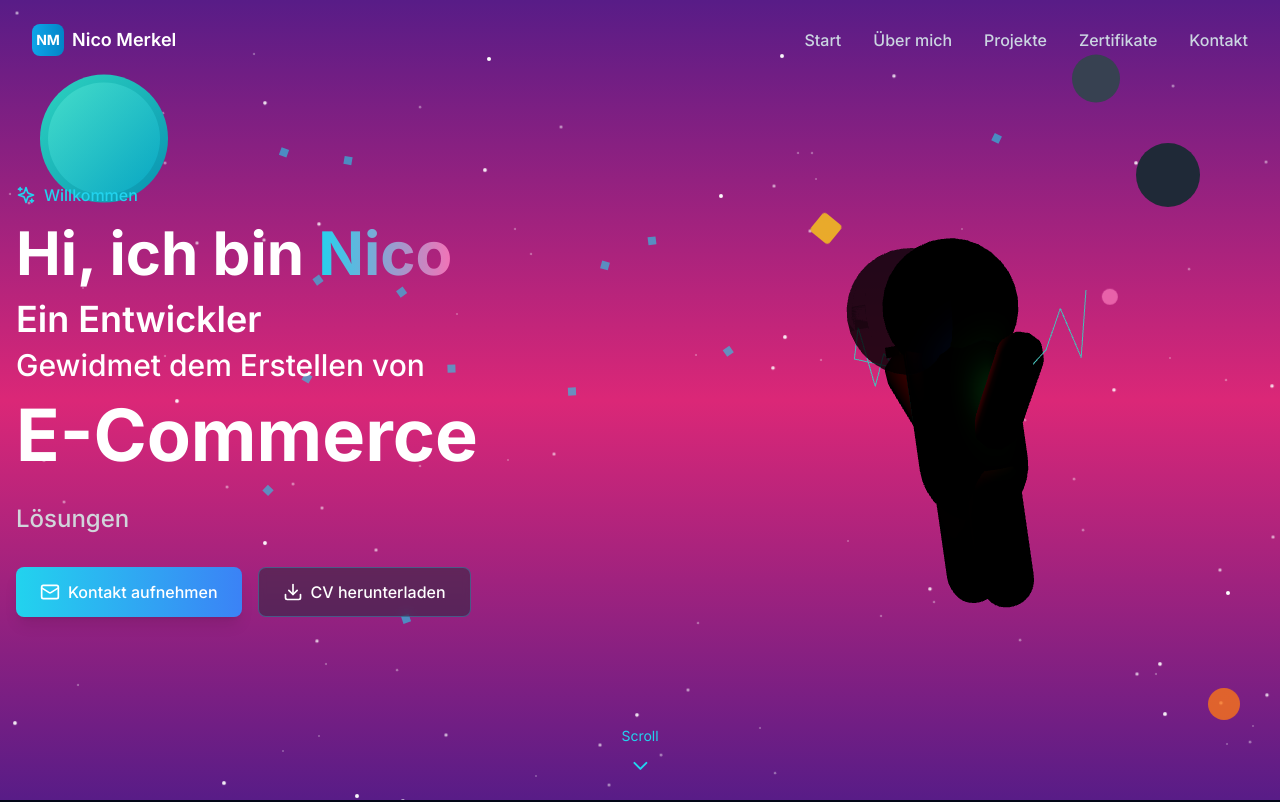
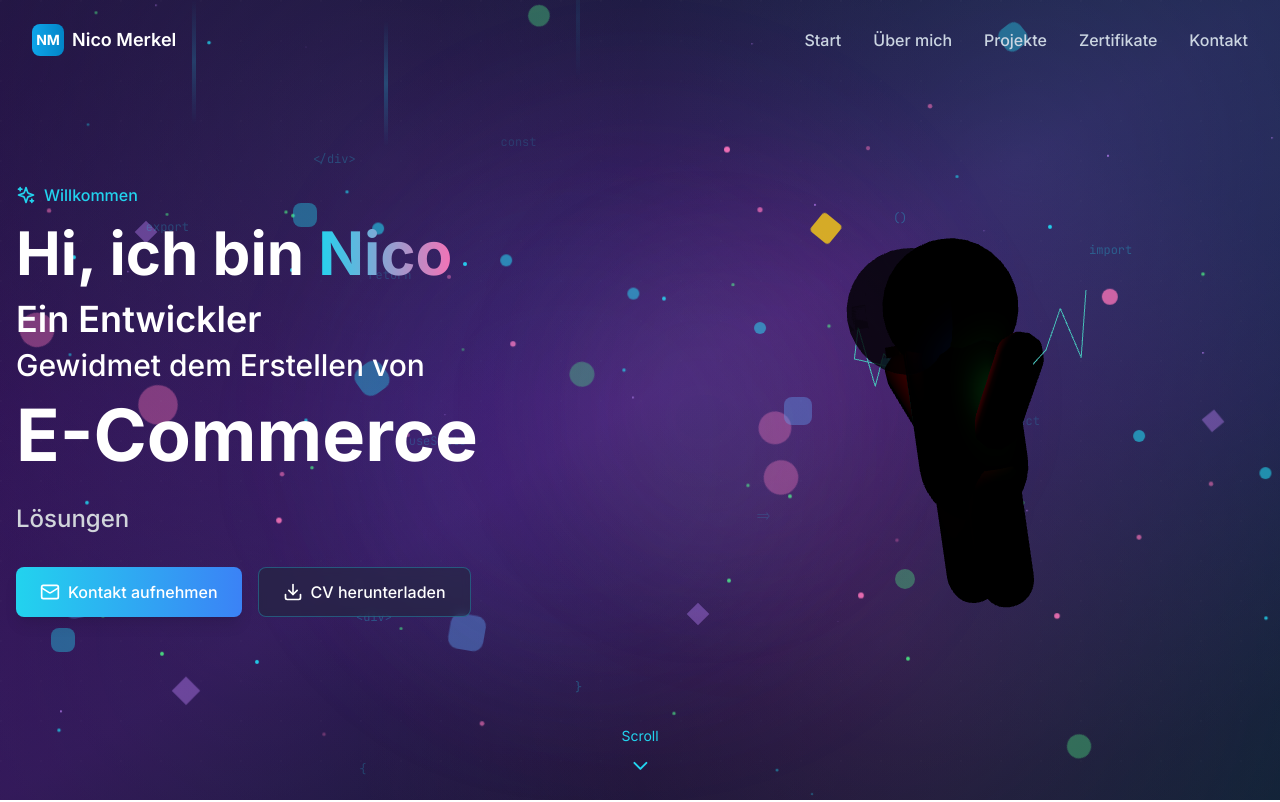
Before and after one commit to iTeLLiiX/Portfolio, a React (Vite) app: page / in a window 1280 px wide. Shown: the top 802 px of the page. Built offline with nearby package versions, Linux system fonts and the light colour scheme.

Commit message:
Enhanced 3D background with more dynamic elements and effects

```diff
--- a/src/App.jsx
+++ b/src/App.jsx
@@ -6,9 +6,9 @@ import About from './components/About'
 import Projects from './components/Projects'
 import Certificates from './components/Certificates'
 import Experience from './components/Experience'
-
 import Contact from './components/Contact'
 import Footer from './components/Footer'
+import ParallaxBackground from './components/parallaxBackground'
 
 function App() {
   const [isLoading, setIsLoading] = useState(true)
@@ -35,12 +35,14 @@ function App() {
   }
 
   return (
-    <div className="min-h-screen bg-dark-950">
+    <div className="min-h-screen relative">
+      <ParallaxBackground />
       <AnimatePresence>
         <motion.div
           initial={{ opacity: 0 }}
           animate={{ opacity: 1 }}
           transition={{ duration: 0.5 }}
+          className="relative z-10"
         >
           <Navbar />
 
@@ -50,7 +52,6 @@ function App() {
             <Projects />
             <Certificates />
             <Experience />
-
             <Contact />
           </main>
 
--- a/src/components/Hero.jsx
+++ b/src/components/Hero.jsx
@@ -16,113 +16,6 @@ const Hero = () => {
 
   return (
     <section id="home" className="relative min-h-screen flex items-center justify-center overflow-hidden">
-      {/* Animated Background with Planets and Stars */}
-      <div className="absolute inset-0">
-        {/* Gradient Sky */}
-        <div className="absolute inset-0 bg-gradient-to-b from-purple-900 via-orange-600 via-pink-600 to-purple-900"></div>
-
-        {/* Stars */}
-        <div className="absolute inset-0">
-          {[...Array(100)].map((_, i) => (
-            <motion.div
-              key={i}
-              className="absolute w-1 h-1 bg-white rounded-full"
-              style={{
-                left: `${Math.random() * 100}%`,
-                top: `${Math.random() * 100}%`,
-              }}
-              animate={{
-                opacity: [0.3, 1, 0.3],
-                scale: [0.5, 1, 0.5],
-              }}
-              transition={{
-                duration: 2 + Math.random() * 3,
-                repeat: Infinity,
-                delay: Math.random() * 2,
-              }}
-            />
-          ))}
-        </div>
-
-        {/* Large Planet (Left) */}
-        <motion.div
-          className="absolute left-10 top-20 w-32 h-32 bg-gradient-to-br from-teal-400 to-cyan-600 rounded-full"
-          animate={{
-            y: [0, -20, 0],
-          }}
-          transition={{
-            duration: 6,
-            repeat: Infinity,
-            ease: "easeInOut",
-          }}
-        >
-          <div className="absolute inset-2 bg-gradient-to-br from-teal-300 to-cyan-500 rounded-full opacity-50"></div>
-        </motion.div>
-
-        {/* Small Planets */}
-        <motion.div
-          className="absolute right-20 top-32 w-16 h-16 bg-gray-800 rounded-full"
-          animate={{
-            y: [0, 15, 0],
-          }}
-          transition={{
-            duration: 8,
-            repeat: Infinity,
-            ease: "easeInOut",
-            delay: 1,
-          }}
-        />
-        <motion.div
-          className="absolute right-40 top-16 w-12 h-12 bg-gray-700 rounded-full"
-          animate={{
-            y: [0, -10, 0],
-          }}
-          transition={{
-            duration: 7,
-            repeat: Infinity,
-            ease: "easeInOut",
-            delay: 2,
-          }}
-        />
-
-        {/* Floating Geometric Shards */}
-        {[...Array(15)].map((_, i) => (
-          <motion.div
-            key={i}
-            className="absolute w-2 h-2 bg-cyan-400 opacity-60"
-            style={{
-              left: `${20 + Math.random() * 60}%`,
-              top: `${20 + Math.random() * 60}%`,
-              transform: `rotate(${Math.random() * 45}deg)`,
-            }}
-            animate={{
-              y: [0, -30, 0],
-              x: [0, Math.random() * 20 - 10, 0],
-              rotate: [0, 180, 360],
-            }}
-            transition={{
-              duration: 4 + Math.random() * 3,
-              repeat: Infinity,
-              ease: "easeInOut",
-              delay: Math.random() * 2,
-            }}
-          />
-        ))}
-
-        {/* Floating Tools */}
-        <motion.div
-          className="absolute right-10 bottom-20 w-8 h-8 bg-orange-500 rounded-full opacity-80"
-          animate={{
-            y: [0, -15, 0],
-            rotate: [0, 360],
-          }}
-          transition={{
-            duration: 5,
-            repeat: Infinity,
-            ease: "easeInOut",
-          }}
-        />
-      </div>
 
       {/* Content */}
       <div className="relative z-10 container mx-auto px-4 grid lg:grid-cols-2 gap-12 items-center">
--- a/src/components/parallaxBackground.jsx
+++ b/src/components/parallaxBackground.jsx
@@ -1,68 +1,213 @@
-import { motion, useScroll, useSpring, useTransform } from "motion/react";
+import { useRef, useEffect } from 'react'
+import { motion } from 'framer-motion'
 
 const ParallaxBackground = () => {
-  const { scrollYProgress } = useScroll();
-  const x = useSpring(scrollYProgress, { damping: 50 });
-  const mountain3Y = useTransform(x, [0, 0.5], ["0%", "70%"]);
-  const planetsX = useTransform(x, [0, 0.5], ["0%", "-20%"]);
-  const mountain2Y = useTransform(x, [0, 0.5], ["0%", "30%"]);
-  const mountain1Y = useTransform(x, [0, 0.5], ["0%", "0%"]);
+  const containerRef = useRef(null)
+
+  useEffect(() => {
+    const handleMouseMove = (e) => {
+      if (!containerRef.current) return
+
+      const { clientX, clientY } = e
+      const { innerWidth, innerHeight } = window
+
+      const x = (clientX / innerWidth - 0.5) * 30
+      const y = (clientY / innerHeight - 0.5) * 30
+
+      containerRef.current.style.transform = `translate(${x}px, ${y}px)`
+    }
+
+    window.addEventListener('mousemove', handleMouseMove)
+    return () => window.removeEventListener('mousemove', handleMouseMove)
+  }, [])
 
   return (
-    <section className="absolute inset-0 bg-black/40">
-      <div className="relative h-screen overflow-y-hidden">
-        {/* Background Sky */}
-        <div
-          className="absolute inset-0 w-full h-screen -z-50"
+    <div className="fixed inset-0 overflow-hidden pointer-events-none z-0">
+      {/* Main Gradient Background */}
+      <div className="absolute inset-0 bg-gradient-to-br from-slate-950 via-purple-950 to-slate-950" />
+
+      {/* Secondary Gradient Layers */}
+      <div className="absolute inset-0 bg-gradient-to-t from-slate-900/50 via-transparent to-slate-900/50" />
+      <div className="absolute inset-0 bg-gradient-to-r from-purple-900/30 via-transparent to-cyan-900/30" />
+
+      {/* Animated Background Pattern */}
+      <div className="absolute inset-0 opacity-40">
+        <div className="absolute inset-0 bg-[radial-gradient(circle_at_30%_20%,rgba(120,119,198,0.4),transparent_50%)]" />
+        <div className="absolute inset-0 bg-[radial-gradient(circle_at_70%_80%,rgba(255,119,198,0.3),transparent_50%)]" />
+        <div className="absolute inset-0 bg-[radial-gradient(circle_at_80%_20%,rgba(120,219,255,0.3),transparent_50%)]" />
+        <div className="absolute inset-0 bg-[radial-gradient(circle_at_20%_80%,rgba(34,197,94,0.2),transparent_50%)]" />
+      </div>
+
+      {/* Floating Particles */}
+      <div ref={containerRef} className="absolute inset-0 transition-transform duration-1000 ease-out">
+        {[...Array(80)].map((_, i) => (
+          <motion.div
+            key={i}
+            className={`absolute rounded-full ${
+              i % 4 === 0 ? 'w-1 h-1 bg-cyan-400' :
+              i % 4 === 1 ? 'w-1.5 h-1.5 bg-pink-400' :
+              i % 4 === 2 ? 'w-0.5 h-0.5 bg-purple-400' :
+              'w-1 h-1 bg-green-400'
+            }`}
             style={{
-            backgroundImage: "url(/assets/sky.jpg)",
-            backgroundPosition: "bottom",
-            backgroundSize: "cover",
+              left: `${Math.random() * 100}%`,
+              top: `${Math.random() * 100}%`,
+            }}
+            animate={{
+              y: [0, -30, 0],
+              opacity: [0.2, 1, 0.2],
+              scale: [0.5, 1, 0.5],
+            }}
+            transition={{
+              duration: 4 + Math.random() * 3,
+              repeat: Infinity,
+              delay: Math.random() * 4,
             }}
           />
-        {/* Mountain Layer 3 */}
+        ))}
+      </div>
+
+      {/* Floating Geometric Shapes */}
+      <div className="absolute inset-0">
+        {[...Array(20)].map((_, i) => (
           <motion.div
-          className="absolute inset-0 -z-40"
+            key={`shape-${i}`}
+            className="absolute"
             style={{
-            backgroundImage: "url(/assets/mountain-3.png)",
-            backgroundPosition: "bottom",
-            backgroundSize: "cover",
-            y: mountain3Y,
+              left: `${Math.random() * 100}%`,
+              top: `${Math.random() * 100}%`,
             }}
+            animate={{
+              y: [0, -40, 0],
+              rotate: [0, 360],
+              scale: [1, 1.3, 1],
+            }}
+            transition={{
+              duration: 10 + Math.random() * 5,
+              repeat: Infinity,
+              delay: Math.random() * 6,
+            }}
+          >
+            <div
+              className={`${
+                i % 5 === 0 ? 'w-6 h-6 bg-cyan-400/40 rounded-lg' :
+                i % 5 === 1 ? 'w-8 h-8 bg-pink-400/40 rounded-full' :
+                i % 5 === 2 ? 'w-4 h-4 bg-purple-400/40 rotate-45' :
+                i % 5 === 3 ? 'w-5 h-5 bg-green-400/40 rounded-full' :
+                'w-7 h-7 bg-blue-400/40 rounded-lg'
+              }`}
             />
-        {/* Planets */}
+          </motion.div>
+        ))}
+      </div>
+
+      {/* Orbiting Elements */}
+      <div className="absolute inset-0">
+        {[...Array(8)].map((_, i) => (
           <motion.div
-          className="absolute inset-0 -z-30"
+            key={`orbit-${i}`}
+            className="absolute"
             style={{
-            backgroundImage: "url(/assets/planets.png)",
-            backgroundPosition: "bottom",
-            backgroundSize: "cover",
-            x: planetsX,
+              left: `${20 + (i * 10)}%`,
+              top: `${20 + (i * 5)}%`,
             }}
-        />
-        {/* Mountain Layer 2 */}
+            animate={{
+              rotate: [0, 360],
+            }}
+            transition={{
+              duration: 20 + i * 2,
+              repeat: Infinity,
+              ease: "linear",
+            }}
+          >
+            <div className="relative w-32 h-32">
               <motion.div
-          className="absolute inset-0 -z-20"
+                className="absolute w-3 h-3 bg-cyan-400/60 rounded-full"
                 style={{
-            backgroundImage: "url(/assets/mountain-2.png)",
-            backgroundPosition: "bottom",
-            backgroundSize: "cover",
-            y: mountain2Y,
+                  left: '50%',
+                  top: '0%',
+                  transform: 'translateX(-50%)',
                 }}
-        />
-        {/* Mountaine Layer 1 */}
-        <motion.div
-          className="absolute inset-0 -z-10"
-          style={{
-            backgroundImage: "url(/assets/mountain-1.png)",
-            backgroundPosition: "bottom",
-            backgroundSize: "cover",
-            y: mountain1Y,
+                animate={{
+                  rotate: [0, -360],
+                }}
+                transition={{
+                  duration: 20 + i * 2,
+                  repeat: Infinity,
+                  ease: "linear",
                 }}
               />
             </div>
-    </section>
-  );
-};
+          </motion.div>
+        ))}
+      </div>
 
-export default ParallaxBackground;
+      {/* Grid Pattern */}
+      <div className="absolute inset-0 opacity-5">
+        <div className="absolute inset-0 bg-[linear-gradient(rgba(255,255,255,0.1)_1px,transparent_1px),linear-gradient(90deg,rgba(255,255,255,0.1)_1px,transparent_1px)] bg-[size:60px_60px]" />
+      </div>
+
+      {/* Hexagonal Pattern */}
+      <div className="absolute inset-0 opacity-10">
+        <div className="absolute inset-0 bg-[radial-gradient(circle_at_1px_1px,rgba(255,255,255,0.15)_1px,transparent_0)] bg-[size:40px_40px]" />
+      </div>
+
+      {/* Glow Effects */}
+      <div className="absolute top-1/4 left-1/4 w-[500px] h-[500px] bg-cyan-500/5 rounded-full blur-3xl" />
+      <div className="absolute bottom-1/4 right-1/4 w-[400px] h-[400px] bg-pink-500/5 rounded-full blur-3xl" />
+      <div className="absolute top-1/2 left-1/2 transform -translate-x-1/2 -translate-y-1/2 w-[600px] h-[600px] bg-purple-500/5 rounded-full blur-3xl" />
+      <div className="absolute top-1/3 right-1/3 w-[300px] h-[300px] bg-green-500/5 rounded-full blur-3xl" />
+
+      {/* Animated Light Rays */}
+      <div className="absolute inset-0">
+        {[...Array(6)].map((_, i) => (
+          <motion.div
+            key={`ray-${i}`}
+            className="absolute w-1 h-32 bg-gradient-to-b from-transparent via-cyan-400/30 to-transparent"
+            style={{
+              left: `${15 + (i * 15)}%`,
+              top: '-10%',
+              transform: `rotate(${i * 30}deg)`,
+            }}
+            animate={{
+              y: [0, 120, 0],
+              opacity: [0, 1, 0],
+            }}
+            transition={{
+              duration: 8 + i,
+              repeat: Infinity,
+              delay: i * 2,
+            }}
+          />
+        ))}
+      </div>
+
+      {/* Floating Code Elements */}
+      <div className="absolute inset-0">
+        {[...Array(12)].map((_, i) => (
+          <motion.div
+            key={`code-${i}`}
+            className="absolute text-xs text-cyan-400/40 font-mono"
+            style={{
+              left: `${Math.random() * 100}%`,
+              top: `${Math.random() * 100}%`,
+            }}
+            animate={{
+              y: [0, -20, 0],
+              opacity: [0.3, 0.8, 0.3],
+            }}
+            transition={{
+              duration: 6 + Math.random() * 4,
+              repeat: Infinity,
+              delay: Math.random() * 5,
+            }}
+          >
+            {['<div>', '</div>', '{', '}', 'const', 'return', 'import', 'export', '()', '=>', 'useState', 'useEffect'][i % 12]}
+          </motion.div>
+        ))}
+      </div>
+    </div>
+  )
+}
+
+export default ParallaxBackground
--- a/src/index.css
+++ b/src/index.css
@@ -8,7 +8,7 @@
   }
 
   body {
-    @apply bg-dark-950 text-white font-sans;
+    @apply text-white font-sans;
     font-feature-settings: "rlig" 1, "calt" 1;
     overflow-x: hidden;
   }
@@ -40,7 +40,7 @@
   }
 
   .card {
-    @apply bg-gray-900/50 backdrop-blur-sm border border-cyan-400/20 rounded-xl p-6 hover:border-cyan-400/50 transition-all duration-300 hover:shadow-lg hover:shadow-cyan-400/10;
+    @apply bg-slate-900/30 backdrop-blur-md border border-cyan-400/20 rounded-xl p-6 hover:border-cyan-400/50 transition-all duration-300 hover:shadow-lg hover:shadow-cyan-400/10;
   }
 
   .gradient-text {
@@ -48,7 +48,7 @@
   }
 
   .glass-effect {
-    @apply bg-gray-900/20 backdrop-blur-md border border-cyan-400/20;
+    @apply bg-slate-900/20 backdrop-blur-md border border-cyan-400/20;
   }
 
   .neon-glow {
```
Lines whose indentation alone changed are shown as unchanged.
